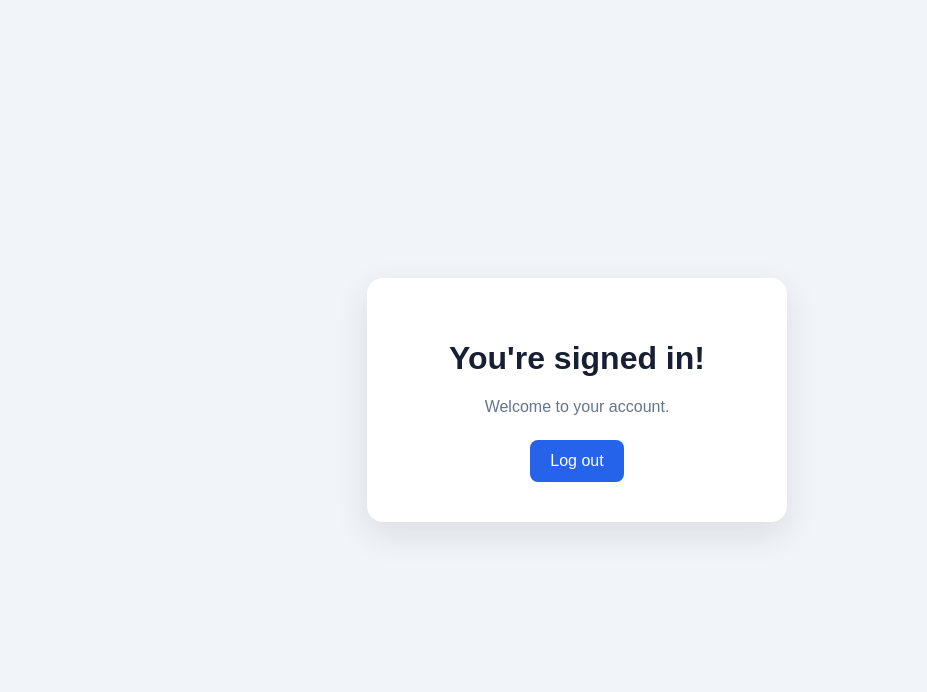
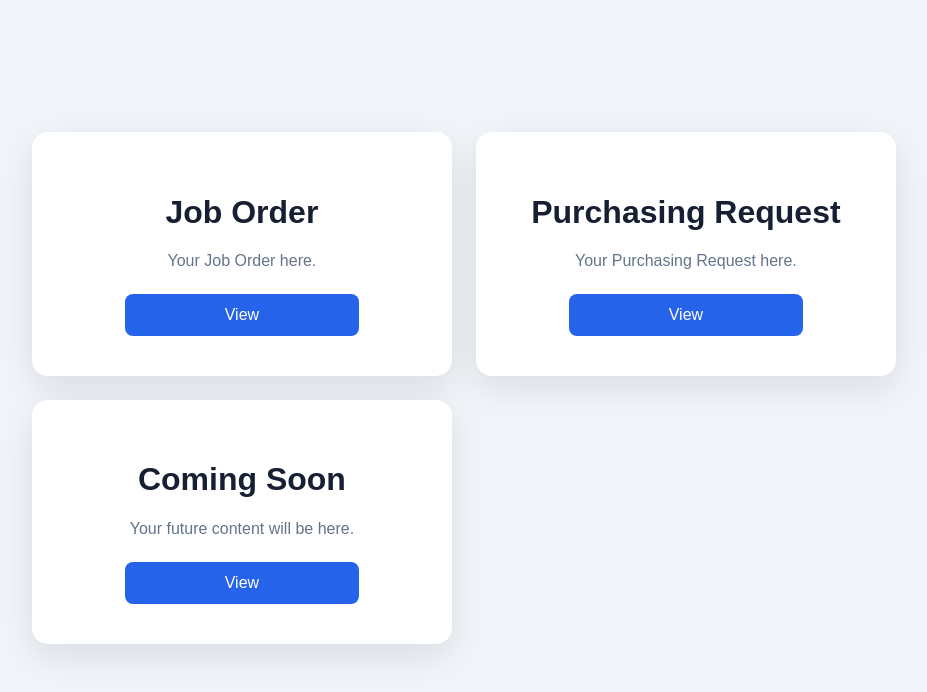
Before and after one commit to RobertG26/gitTry, a plain HTML site: page welcome.html in a window 1280 px wide. Shown: the whole page, without its empty margins (63-990 px from the left). Drawn offline with Linux system fonts and the light colour scheme.

Commit message:
fisrt try to update

```diff
--- a/index.js
+++ b/index.js
@@ -5,3 +5,5 @@ form.addEventListener("submit", (event) => {
     event.preventDefault();
     window.location.href = "welcome.html";
 });
+
+const logoutButton = document.getElementById("logoutButton");
--- a/welcome.css
+++ b/welcome.css
@@ -20,6 +20,9 @@ body {
     background: #fff;
     text-align: center;
     box-shadow: 0 12px 35px rgb(15 23 42 / 10%);
+    margin-bottom: 24px;
+    float: left;
+    margin-right: 24px;
 }
 
 .welcome-card p {
@@ -34,6 +37,8 @@ body {
     background: #2563eb;
     color: #fff;
     text-decoration: none;
+    padding-left: 100px;
+    padding-right: 100px;
 }
 
 .welcome-card a:hover {
--- a/welcome.html
+++ b/welcome.html
@@ -7,10 +7,25 @@
     <link rel="stylesheet" href="welcome.css">
 </head>
 <body>
-    <main class="welcome-card">
-        <h1>You're signed in!</h1>
-        <p>Welcome to your account.</p>
-        <a href="INDEX.HTML">Log out</a>
-    </main>
+    <div class="fps-documentation">
+    <div class="welcome-card">
+        <h1>Job Order</h1>
+        <p>Your Job Order here.</p>
+        <a href="JOrder.HTML">View</a>
+    </div>
+
+    <div class="welcome-card">
+        <h1>Purchasing Request</h1>
+        <p>Your Purchasing Request here.</p>
+        <a href="PRequest.HTML">View</a>
+    </div>
+
+    <div class="welcome-card">
+        <h1>Coming Soon</h1>
+        <p>Your future content will be here.</p>
+        <a href="toFollow.HTML">View</a>
+    </div>
+</div>
+</div>
 </body>
 </html>
```
Also changed, not shown: jobOrder.html (added).
